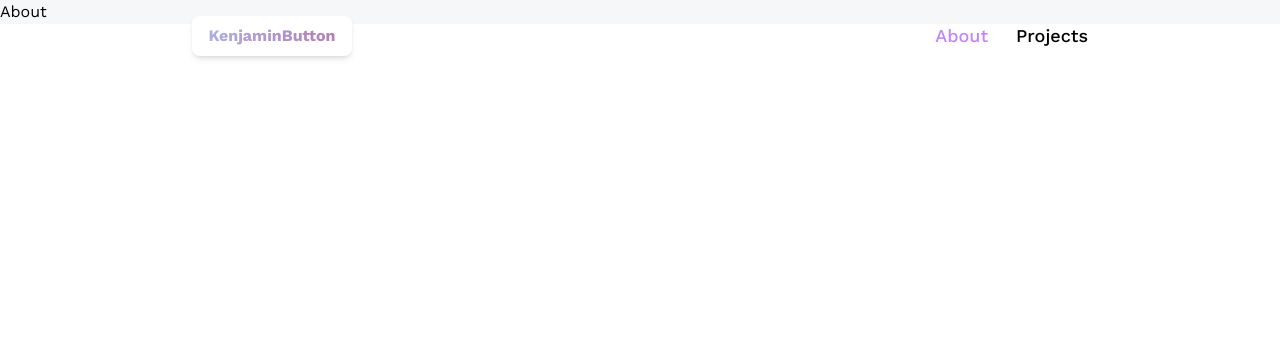
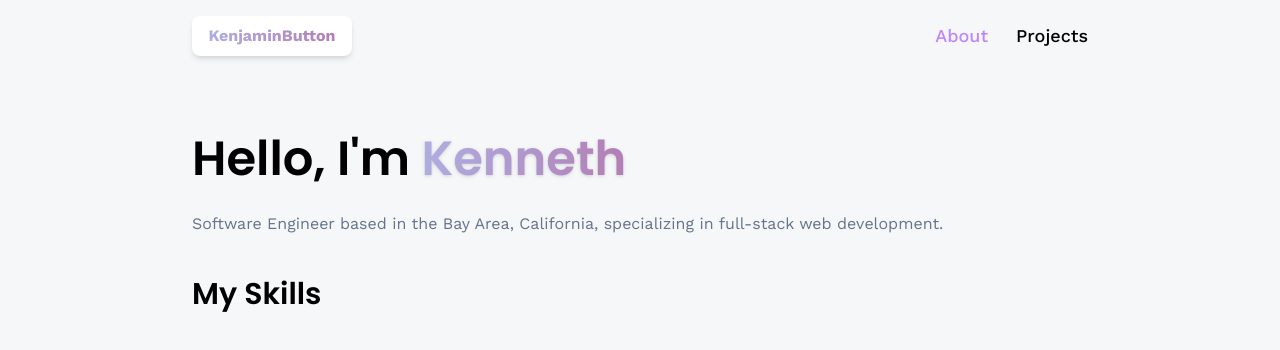
Before and after one commit to KenjaminButton/ThreeJSPortfolio, a React (Vite) app: page /about in a window 1280 px wide. Shown: the top 350 px of the page. Built offline with nearby package versions, Linux system fonts and the light colour scheme.

Commit message:
Scaffold for About component

```diff
--- a/src/pages/About.jsx
+++ b/src/pages/About.jsx
@@ -2,7 +2,22 @@ import React from 'react'
 
 const About = () => {
   return (
-    <div>About</div>
+    <section className='max-container'>
+      <h1 className='head-text'>
+        Hello, I'm <span className='purple-gradient_text font-semibold drop-shadow'>Kenneth</span>
+      </h1>
+
+      <div className='mt-5 flex flex-col gap-3 text-slate-500'>
+        <p>Software Engineer based in the Bay Area, California, specializing in full-stack web development.</p>
+      </div>
+      <div className='py-10 flex flex-col'>
+        <h3 className='subhead-text'>My Skills</h3>
+
+        <div className='mt-16 flex flex-wrap gap-12'>
+
+        </div>
+      </div>
+    </section>
   )
 }
 
```
